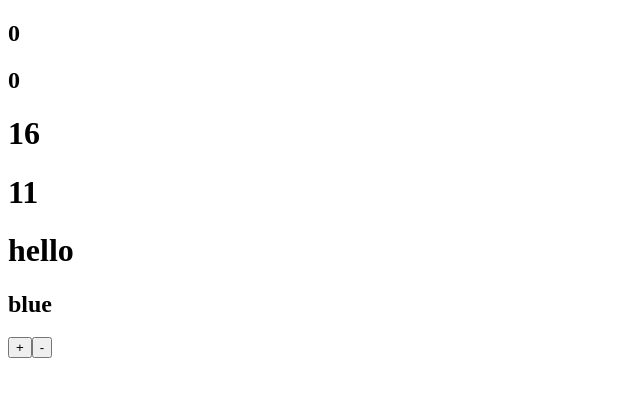
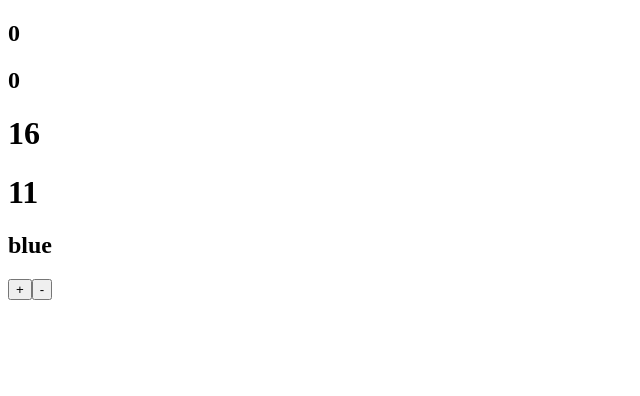
Before and after one commit to harmik-7span/angular-signal, an Angular app: page / in a window 1280 px wide. Shown: the top 396 px of the page, without its empty margins (0-640 px from the left). Built offline with nearby package versions, Linux system fonts and the light colour scheme.

Commit message:
hello remove

```diff
--- a/src/app/app.component.html
+++ b/src/app/app.component.html
@@ -2,7 +2,6 @@
 <h2>{{totalPrice()}}</h2>
 <h1>{{z()}}</h1>
 <h1>{{c}}</h1>
-<h1>hello</h1>
 <h2>{{color()}}</h2>
 <button (click)="onInc()">+</button>
 <button (click)="onDec()">-</button>
```
